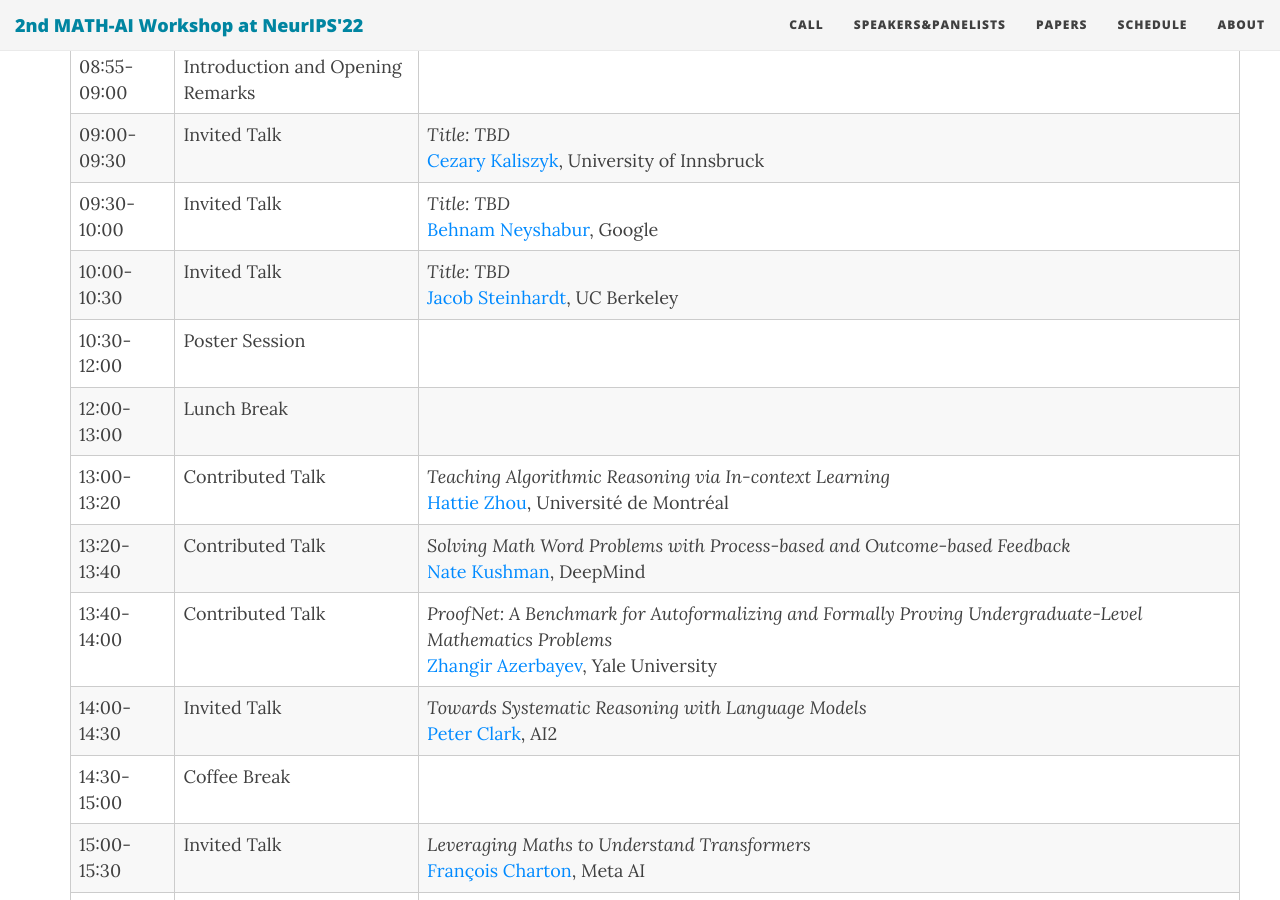
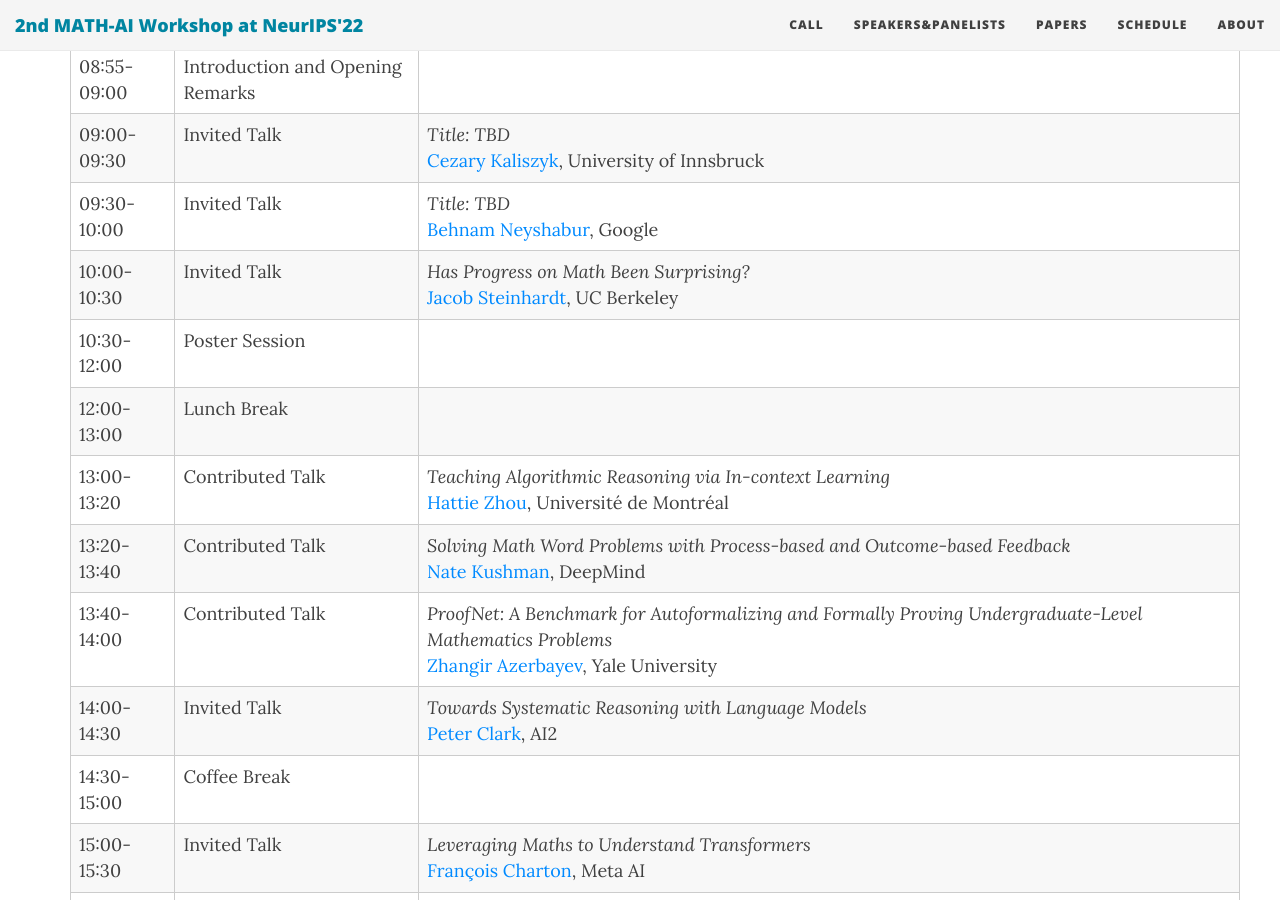
Before and after one commit to mathai-2023/mathai-2023.github.io, a Jekyll site: the page built from schedule.md, in a window 1280 px wide and 900 px high, scrolled down 484 px. Built offline with Jekyll 4.4.1, drawn with Linux system fonts in a browser that asks for light colours; nearby versions of some CDN libraries.

Commit message:
add title for jacob

```diff
--- a/_data/schedule.yml
+++ b/_data/schedule.yml
@@ -17,7 +17,7 @@ bneyshabur:
 
 jsteinhardt:
   event: "jsteinhardt"
-  title: "Title: TBD"
+  title: "Has Progress on Math Been Surprising?"
   start: "10:00-10:30"
   type: "Invited"
 
```
Also changed, not shown: 1 other file.
